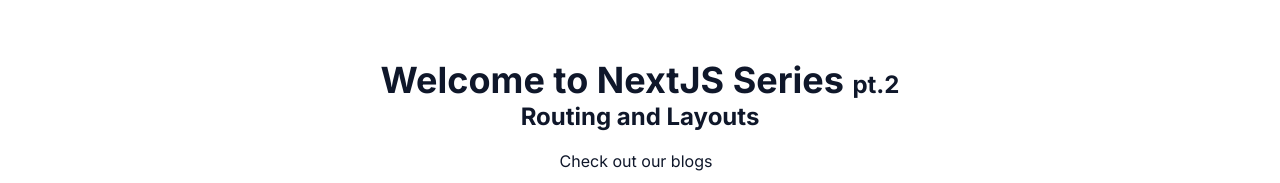
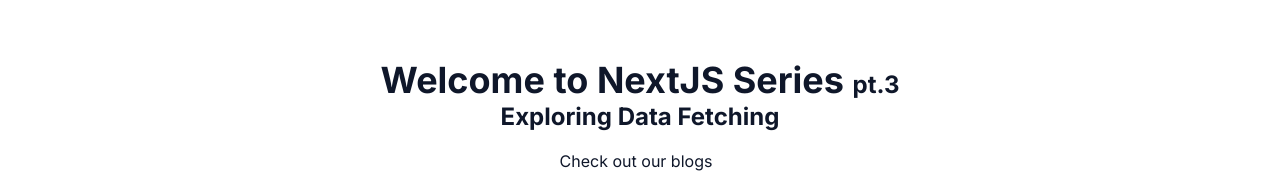
Before and after one commit to stephen-ascentic/nextjs-workshop, a Next.js app: page / in a window 1280 px wide. Shown: the part 276-459 px from the top of the page. Built offline with nearby package versions, Linux system fonts and the light colour scheme.

Commit message:
feat: base data fetch

```diff
--- /dev/null
+++ b/api.ts
@@ -0,0 +1,7 @@
+import { Blog } from "@/assets/data/blogs";
+
+export const getBlogs = async () => {
+  const res = await fetch("http://localhost:3000/api/blogs");
+  const blogs: Blog[] = await res.json();
+  return blogs;
+};
--- /dev/null
+++ b/app/api/blogs/route.ts
@@ -0,0 +1,14 @@
+export const dynamic = "force-dynamic";
+
+import { NextResponse } from "next/server";
+
+import blogs from "@/assets/data/blogs";
+
+function sleep(ms: number) {
+  return new Promise((resolve) => setTimeout(resolve, ms));
+}
+
+export async function GET() {
+  await sleep(2000);
+  return NextResponse.json(blogs);
+}
--- a/app/blogs/[[...blogCategories]]/page.tsx
+++ b/app/blogs/[[...blogCategories]]/page.tsx
@@ -1,5 +1,5 @@
+import { getBlogs } from "@/api";
 import TagList from "@/app/blogs/[[...blogCategories]]/_components/TagList";
-import blogs, { Blog } from "@/assets/data/blogs";
 import BlogCard from "@/components/BlogCard";
 import { NextComponentPropsWithParams } from "@/types/next";
 import Link from "next/link";
@@ -11,11 +11,13 @@ type BlogsCategoryFilterPageProps = NextComponentPropsWithParams<{
 /**
  * This page acts as both the catch-all page as well as the main page for /blogs
  */
-const BlogsCategoryFilterPage = ({ params }: BlogsCategoryFilterPageProps) => {
+const BlogsCategoryFilterPage = async ({ params }: BlogsCategoryFilterPageProps) => {
+  const blogs = await getBlogs();
+
   // Catch all routes return data as an array of route params
   // ex: /blogs/x/y/z -> [x, y, z]
   const blogCategories = params.blogCategories;
-  let filteredBlogs: Blog[] = blogs;
+  let filteredBlogs = blogs;
 
   // If the blogCategories array is not empty, filter the blogs array
   if (blogCategories) {
--- a/app/page.tsx
+++ b/app/page.tsx
@@ -6,9 +6,9 @@ export default function Home() {
     <main className={homePageClasses.introSection}>
       <div className="text-center">
         <h1>
-          Welcome to NextJS Series <span className="text-2xl">pt.2</span>
+          Welcome to NextJS Series <span className="text-2xl">pt.3</span>
         </h1>
-        <h2 className="text-2xl">Routing and Layouts</h2>
+        <h2 className="text-2xl">Exploring Data Fetching</h2>
       </div>
       <Link href="/blogs" className={homePageClasses.checkoutBlogsLink}>
         <p>Check out our blogs</p>
```
